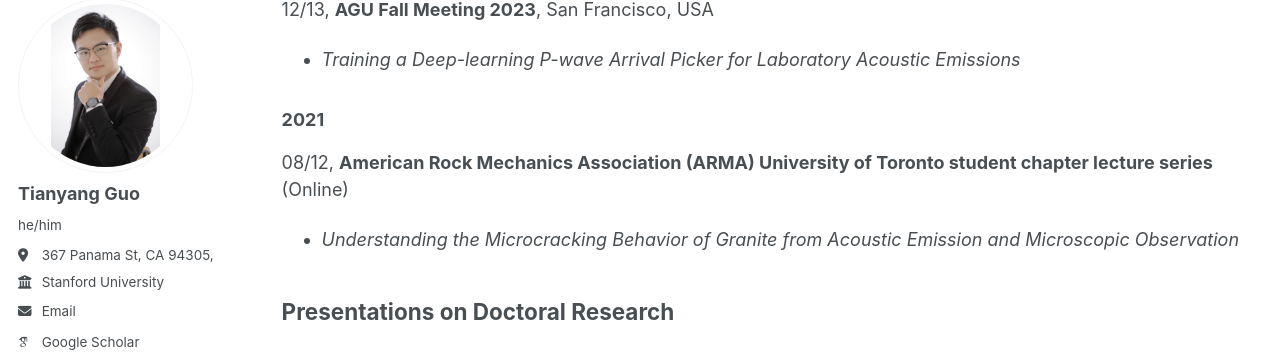
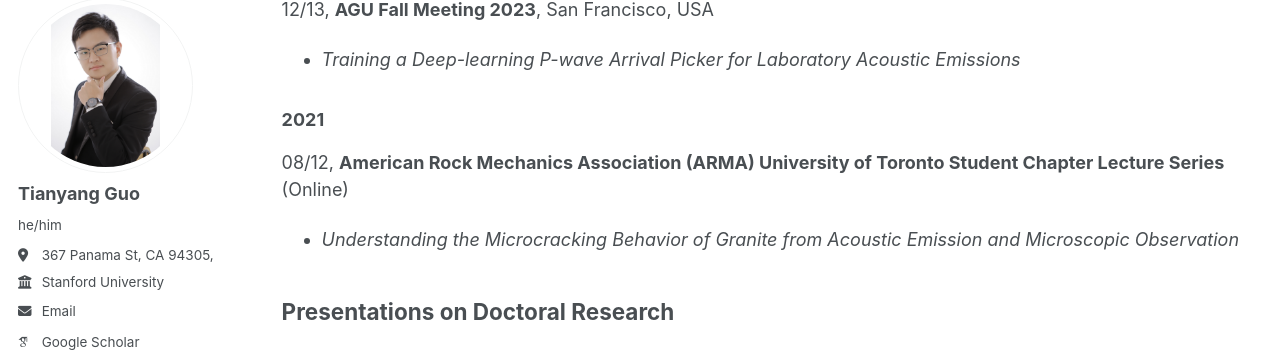
Before and after one commit to guotystanford/guotystanford.github.io, a Jekyll site: the page built from _pages/talks.md, in a window 1280 px wide and 900 px high, scrolled down 538 px. Shown: the part 108-460 px from the top of the window. Built offline with Jekyll 4.4.1, drawn with Linux system fonts in a browser that asks for light colours; some web fonts are replaced.

```diff
--- a/_pages/talks.md
+++ b/_pages/talks.md
@@ -26,7 +26,7 @@ redirect_from:
 
 
 ### 2021
-08/12, **American Rock Mechanics Association (ARMA) University of Toronto student chapter lecture series** (Online)
+08/12, **American Rock Mechanics Association (ARMA) University of Toronto Student Chapter Lecture Series** (Online)
 * <i>Understanding the Microcracking Behavior of Granite from Acoustic Emission and Microscopic Observation</i>
 
 
```
